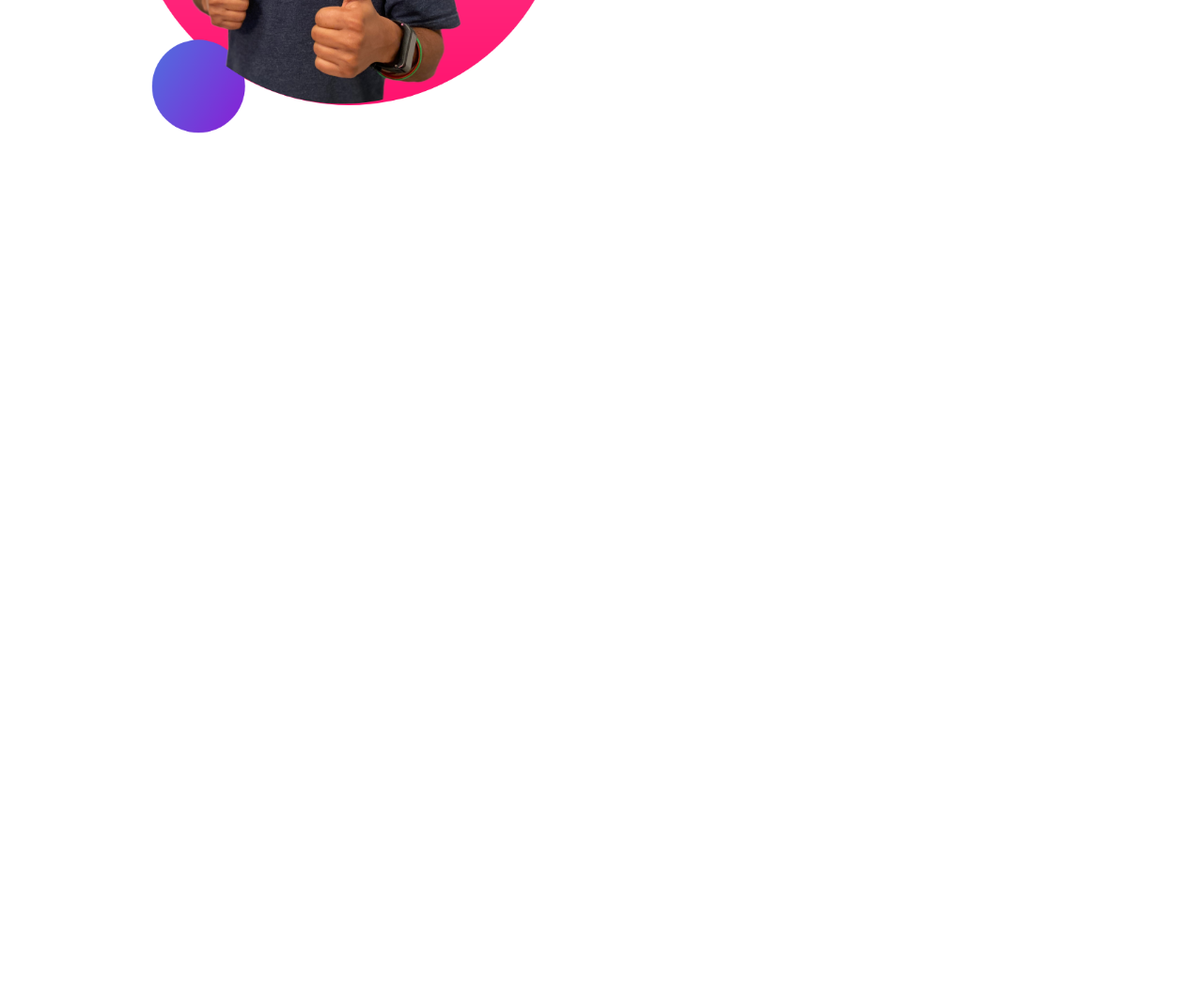
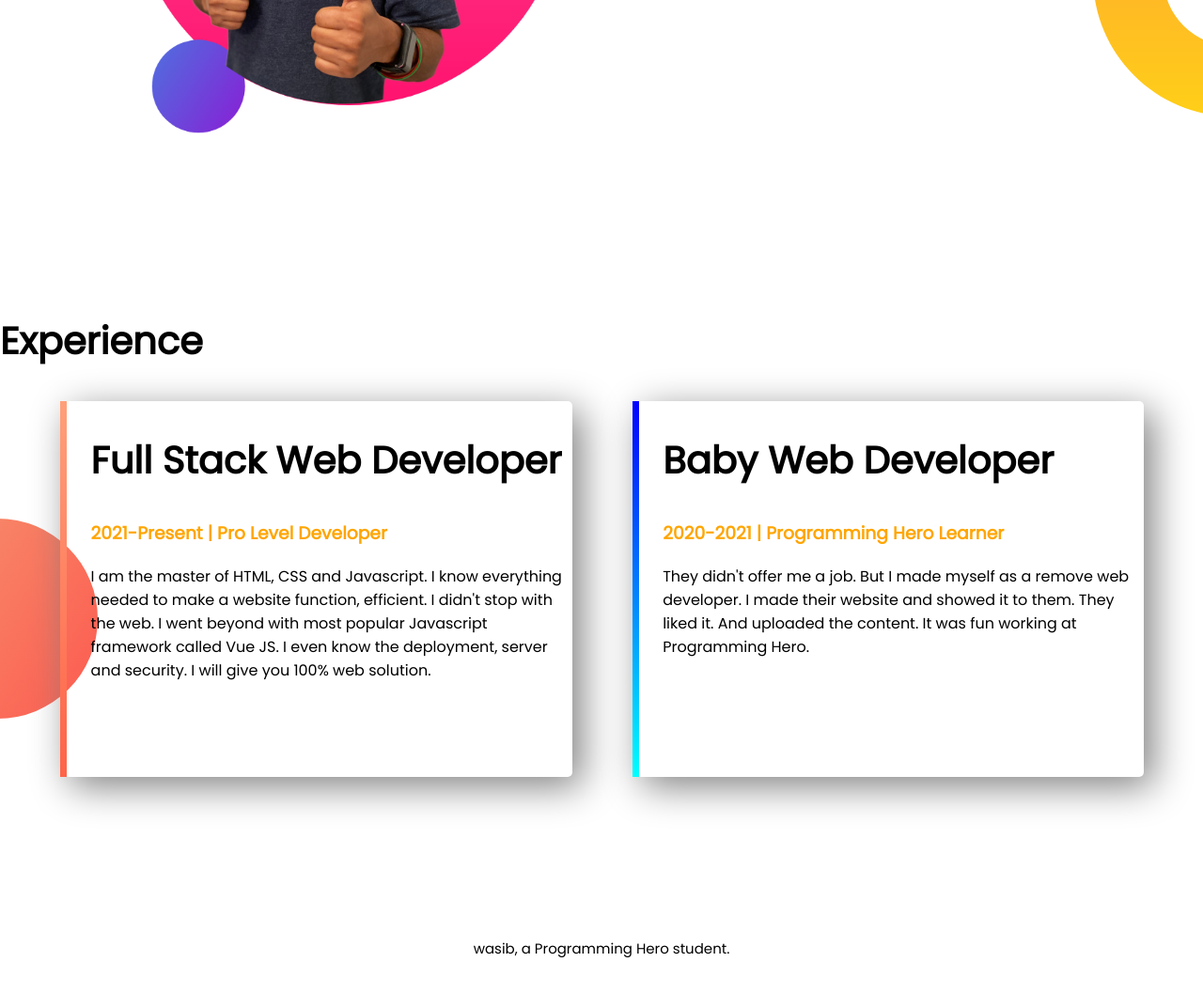
Before and after one commit to wasib800/wasib-portfolio, a plain HTML site: page index.html in a window 1280 px wide. Shown: the part 1033-2090 px from the top of the page at 94% size. Before the commit the page ends 1333 px from the top, so only its background shows below. Drawn offline with Linux system fonts and the light colour scheme.

Commit message:
finsih my first website

```diff
--- a/index.html
+++ b/index.html
@@ -13,9 +13,9 @@
     <section class="top-banner">
         <div class="half-width">
             <h1>welcome to</h1>
-            <h2><span class="name-highlight">Tanvir</span> website</h2>
+            <h2><span class="orange-highlight">Tanvir</span> website</h2>
             <h3>this is my frist portfolio</h3>
-            <p>You might saw me jumping, climbing buildings, and stopping trains. But nobody pays me a dime for that work. That's why I am learning and mastering web development. I will not stop until I become the Web Development Hero.
+            <p class="balnce-text">You might saw me jumping, climbing buildings, and stopping trains. But nobody pays me a dime for that work. That's why I am learning and mastering web development. I will not stop until I become the Web Development Hero.
             </p>
             <a class="link-button" target="_blank" href="https://www.linkedin.com/in/md-tanvir-hossain-075151203/">HIRE ME</a>
         </div>
@@ -36,6 +36,28 @@
         </div>
 
     </section>
+    <section class="experience-area">
+        <h2>Experience</h2>
+        <div id="full-stack" class="half-width single-experience">
+            <h2>Full Stack Web Developer</h2>
+            <h3 class="orange-highlight">2021-Present | Pro Level Developer</h3>
+            <p>I am the master of HTML, CSS and Javascript. I know everything needed to make a website function, efficient. I didn't stop with the web. I went beyond with most popular Javascript framework called Vue JS. I even know the deployment, server
+                and security. I will give you 100% web solution.</p>
+
+        </div>
+        <div id="baby-web" class=" half-width single-experience">
+            <h2>Baby Web Developer</h2>
+            <h3 class="orange-highlight">2020-2021 | Programming Hero Learner</h3>
+            <p>They didn't offer me a job. But I made myself as a remove web developer. I made their website and showed it to them. They liked it. And uploaded the content. It was fun working at Programming Hero.</p>
+
+        </div>
+
+    </section>
+    <section>
+        <footer>
+            <p>wasib, a Programming Hero student.</p>
+        </footer>
+    </section>
 </body>
 
 </html>
--- a/style.css
+++ b/style.css
@@ -11,7 +11,7 @@ h2 {
     font-size: 40px;
 }
 
-.name-highlight {
+.orange-highlight {
     color: orange;
 }
 
@@ -48,4 +48,38 @@ section {
 .dream-area {
     background-image: url(images/top-sider.png);
     background-repeat: no-repeat;
+    background-position: right;
 }
+
+.balnce-text {
+    margin-left: 5px;
+}
+
+.single-experience {
+    box-shadow: 10px 10px 40px gray;
+    border-radius: 5px;
+    height: 80%;
+}
+
+.experience-area {
+    background-image: url(images/exp.png);
+    background-repeat: no-repeat;
+    background-position: left;
+}
+
+#full-stack {
+    border-left: 7px solid;
+    border-image: linear-gradient( 180deg, lightsalmon, tomato);
+    border-image-slice: 1;
+}
+
+#baby-web {
+    border-left: 7px solid;
+    border-image: linear-gradient( 180deg, blue, cyan);
+    border-image-slice: 1;
+}
+
+footer p {
+    text-align: center;
+    font-size: 15px;
+}
```
Also changed, not shown: images/exp.png (renamed from images/exp-bg.png).
